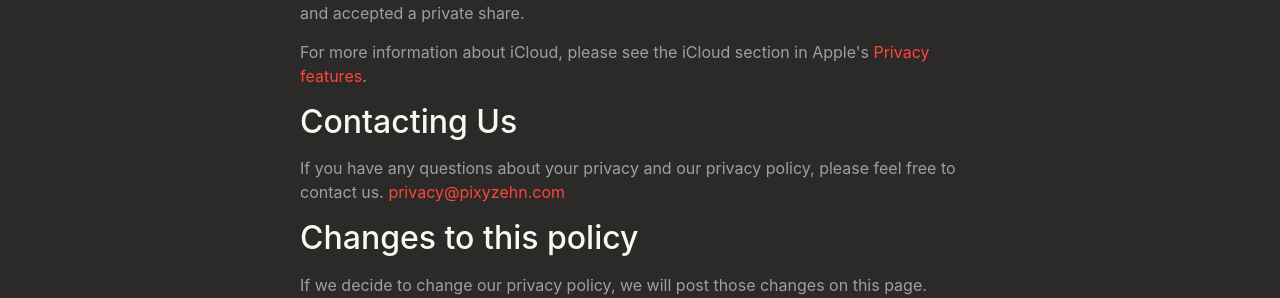
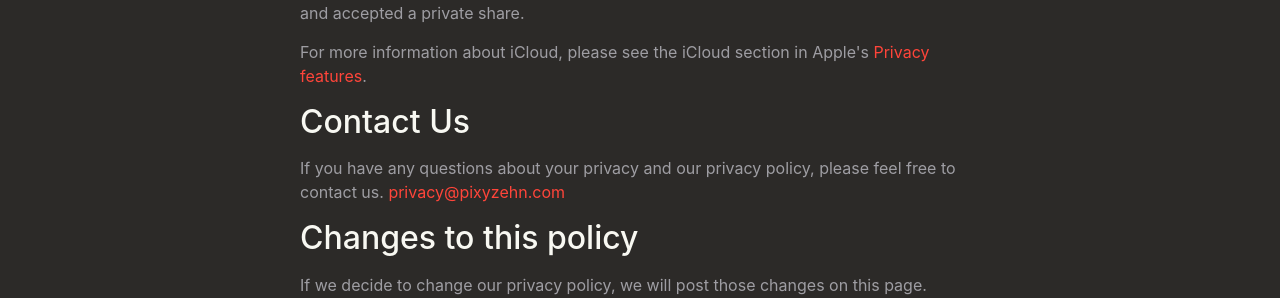
Before and after one commit to pixyzehn/pixyzehn.com, a Jekyll site: the page built from pages/expenses/privacy.md, in a window 1280 px wide. Shown: the part 547-845 px from the top of the page. Built offline with Jekyll 4.4.1, drawn with Linux system fonts in a browser that asks for light colours; nearby versions of some CDN libraries; library files that are not in the unit come from our copies.

Commit message:
Fix privacy policy

```diff
--- a/_includes/expenses/privacy.html
+++ b/_includes/expenses/privacy.html
@@ -15,7 +15,7 @@
     <p>For more information about iCloud, please see the iCloud section in Apple's <a
             href="https://www.apple.com/privacy/features/" target="_blank">Privacy features</a>.</p>
 
-    <h2>Contacting Us</h2>
+    <h2>Contact Us</h2>
     <p>If you have any questions about your privacy and our privacy policy, please feel free to contact us.
         <a href="mailto:privacy@pixyzehn.com">privacy@pixyzehn.com</a></p>
 
```
